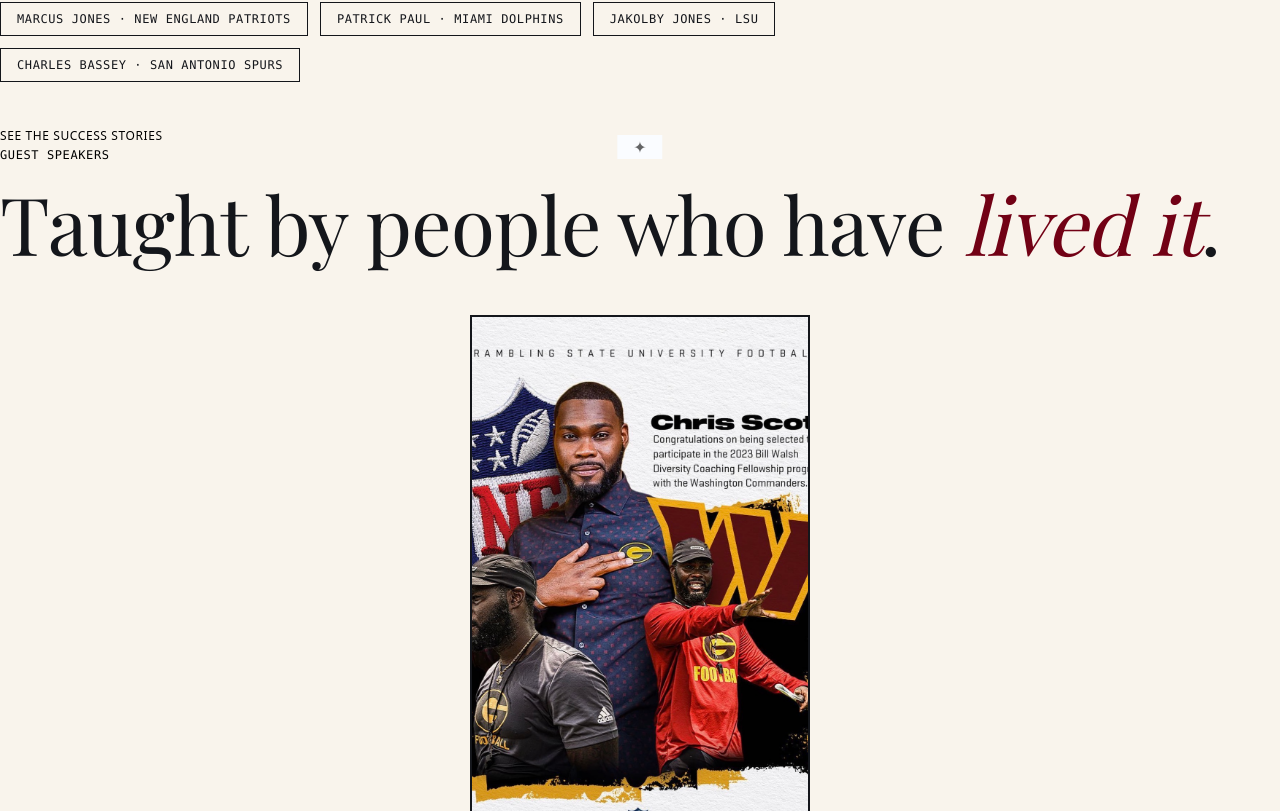
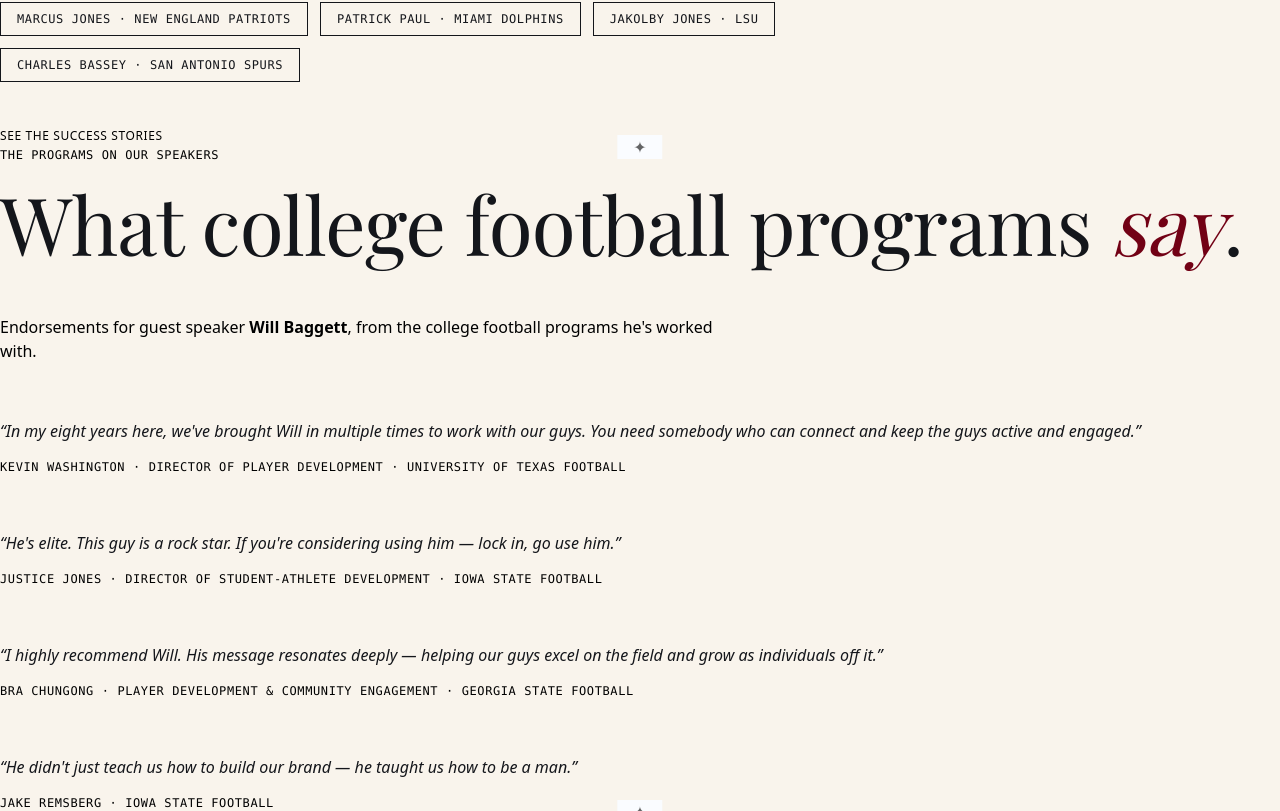
Before and after one commit to markthegoat42/legendary-moves-web, a Next.js app: page /camps in a window 1280 px wide. Shown: the part 1869-2680 px from the top of the page. Built offline with nearby package versions, Linux system fonts and the light colour scheme.

Commit message:
pixel and camp time

```diff
--- a/app/camps/page.tsx
+++ b/app/camps/page.tsx
@@ -13,8 +13,17 @@
 // Event details — edit in one place.
 // TODO: confirm the exact seminar START TIME with O-D and update SEMINAR_TIME below.
 const SEMINAR_DATE = 'Saturday, July 18, 2026';
-const SEMINAR_TIME = 'Start time TBD — confirm with O-D';
+const SEMINAR_TIME = '6:00–8:00 PM';
 const VENUE = 'Houston Christian University';
+
+// Fire the Meta Pixel "InitiateCheckout" event when someone heads to the ticket page.
+// (Purchase itself happens on buytickets.at — track that with the pixel in Ticket Tailor.)
+function trackCheckout() {
+  const w = window as unknown as { fbq?: (...args: unknown[]) => void };
+  if (typeof window !== 'undefined' && typeof w.fbq === 'function') {
+    w.fbq('track', 'InitiateCheckout');
+  }
+}
 
 // Renders a register button. If the href is an external Stripe link it opens in a
 // new tab; the internal placeholder navigates normally.
@@ -23,6 +32,7 @@
   return (
     <a
       href={href}
+      onClick={trackCheckout}
       {...(external ? { target: '_blank', rel: 'noopener noreferrer' } : {})}
       className="btn btn-primary uppercase text-xs tracking-wider inline-block"
     >
@@ -301,6 +311,35 @@
   'Email address',
 ];
 
+/* ---------- testimonials (fill with real quotes; empty = section stays hidden) ---------- */
+// TODO: paste REAL testimonials here — from Will Baggett's footage (with his permission),
+// and after July 18 from actual attendees. While this array is empty, the "What people say"
+// section does not render, so nothing fake ever ships.
+const testimonials: { quote: string; name: string; role: string }[] = [
+  {
+    quote:
+      "In my eight years here, we've brought Will in multiple times to work with our guys. You need somebody who can connect and keep the guys active and engaged.",
+    name: 'Kevin Washington',
+    role: 'Director of Player Development · University of Texas Football',
+  },
+  {
+    quote: "He's elite. This guy is a rock star. If you're considering using him — lock in, go use him.",
+    name: 'Justice Jones',
+    role: 'Director of Student-Athlete Development · Iowa State Football',
+  },
+  {
+    quote:
+      'I highly recommend Will. His message resonates deeply — helping our guys excel on the field and grow as individuals off it.',
+    name: 'Bra Chungong',
+    role: 'Player Development & Community Engagement · Georgia State Football',
+  },
+  {
+    quote: "He didn't just teach us how to build our brand — he taught us how to be a man.",
+    name: 'Jake Remsberg',
+    role: 'Iowa State Football',
+  },
+];
+
 /* ---------- page ---------- */
 
 export default function CampsPage() {
@@ -524,6 +563,46 @@
           </motion.div>
         </div>
       </section>
+
+      {testimonials.length > 0 && (
+        <>
+          <GoldDivider />
+
+          {/* TESTIMONIALS */}
+          <section
+            className="border-b-2"
+            style={{ borderColor: 'var(--color-charcoal)', paddingTop: 'var(--spacing-lg)', paddingBottom: 'var(--spacing-lg)' }}
+          >
+            <div className="container-lg">
+              <motion.div {...fadeUp}>
+                <Heading pre="THE PROGRAMS ON OUR SPEAKERS">
+                  What college football programs <em style={{ fontStyle: 'italic', color: MAROON }}>say</em>.
+                </Heading>
+                <p className="body-base" style={{ maxWidth: '46rem', marginBottom: '2rem' }}>
+                  Endorsements for guest speaker <strong>Will Baggett</strong>, from the college football programs
+                  he&apos;s worked with.
+                </p>
+                <div className="grid grid-cols-12 gap-8">
+                  {testimonials.map((t) => (
+                    <div
+                      key={t.name + t.quote.slice(0, 12)}
+                      className="col-span-12 md:col-span-6 border-t-2 pt-6"
+                      style={{ borderColor: 'var(--color-charcoal)' }}
+                    >
+                      <p className="body-base" style={{ fontStyle: 'italic', marginBottom: '1rem', color: 'var(--color-charcoal)' }}>
+                        &ldquo;{t.quote}&rdquo;
+                      </p>
+                      <p className="text-xs uppercase tracking-wider font-mono" style={{ color: 'var(--color-accent-gold)' }}>
+                        {t.name} · {t.role}
+                      </p>
+                    </div>
+                  ))}
+                </div>
+              </motion.div>
+            </div>
+          </section>
+        </>
+      )}
 
       <GoldDivider />
 
@@ -1083,6 +1162,7 @@
         </span>
         <a
           href={REGISTER_HOUSTON}
+          onClick={trackCheckout}
           target="_blank"
           rel="noopener noreferrer"
           className="btn btn-primary uppercase text-xs tracking-wider"
--- a/app/layout.tsx
+++ b/app/layout.tsx
@@ -47,6 +47,28 @@
       suppressHydrationWarning
     >
       <body className="antialiased" suppressHydrationWarning>
+        {/* Meta Pixel */}
+        <Script id="meta-pixel" strategy="afterInteractive">
+          {`!function(f,b,e,v,n,t,s)
+          {if(f.fbq)return;n=f.fbq=function(){n.callMethod?
+          n.callMethod.apply(n,arguments):n.queue.push(arguments)};
+          if(!f._fbq)f._fbq=n;n.push=n;n.loaded=!0;n.version='2.0';
+          n.queue=[];t=b.createElement(e);t.async=!0;
+          t.src=v;s=b.getElementsByTagName(e)[0];
+          s.parentNode.insertBefore(t,s)}(window, document,'script',
+          'https://connect.facebook.net/en_US/fbevents.js');
+          fbq('init', '1012692154680781');
+          fbq('track', 'PageView');`}
+        </Script>
+        <noscript>
+          <img
+            height="1"
+            width="1"
+            style={{ display: "none" }}
+            src="https://www.facebook.com/tr?id=1012692154680781&ev=PageView&noscript=1"
+            alt=""
+          />
+        </noscript>
         <ScrollProgress />
         <Navigation />
         {children}
```
